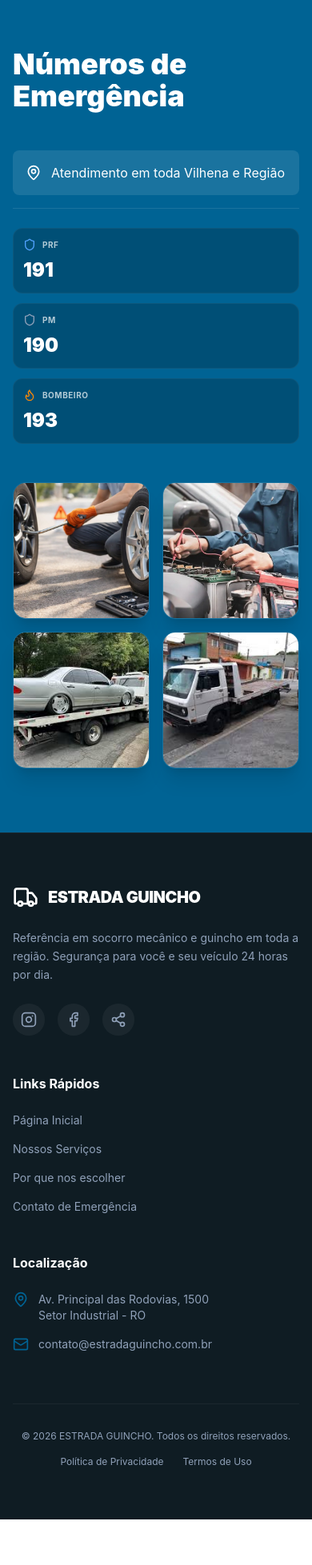
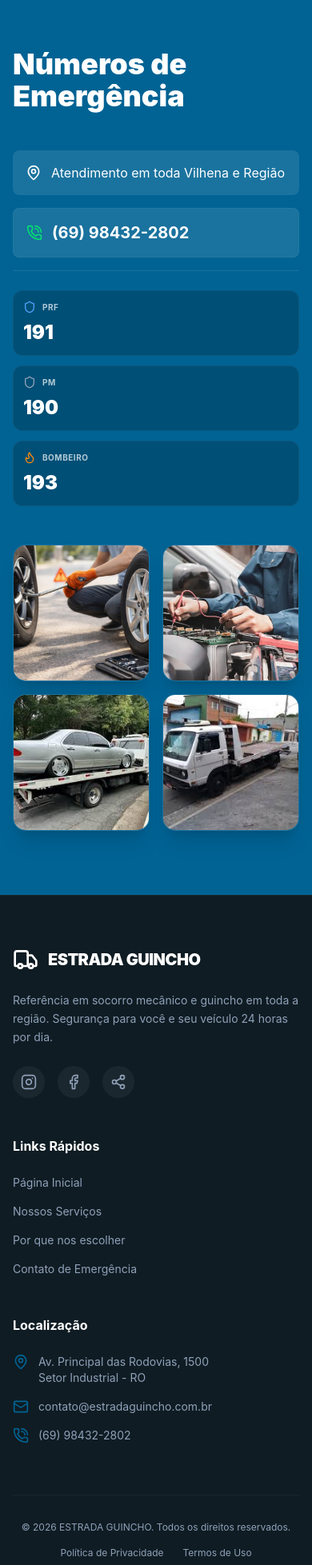
Before and after one commit to natanael83/estrada-guincho, a React (Vite) app: page / in a window 390 px wide. Shown: the part 3067-5024 px from the top of the page at 80% size. Before the commit the page ends 4967 px from the top, so only its background shows below. Built offline with nearby package versions, Linux system fonts and the light colour scheme.

Commit message:
feat: add phone number display in contact and footer sections

```diff
--- a/src/App.tsx
+++ b/src/App.tsx
@@ -274,6 +274,13 @@ const Contact = () => {
               <MapPin className="w-5 h-5" />
               <span>Atendimento em toda Vilhena e Região</span>
             </div>
+            <a
+              href="https://api.whatsapp.com/send?phone=5569984322802&text=Olá,%20gostaria%20de%20solicitar%20um%20guincho."
+              className="bg-white/10 p-4 rounded-lg flex items-center gap-3 hover:bg-white/20 transition-all border border-white/5"
+            >
+              <PhoneCall className="w-5 h-5 text-green-400" />
+              <span className="text-xl font-bold">(69) 98432-2802</span>
+            </a>
             <div className="grid grid-cols-1 sm:grid-cols-3 gap-3 border-t border-white/10 pt-6 mt-2">
               <div className="bg-black/20 p-3 rounded-xl border border-white/5 flex flex-col gap-1">
                 <div className="flex items-center gap-2 mb-1">
@@ -404,6 +411,10 @@ const Footer = () => {
               <Mail className="w-5 h-5 text-primary" />
               <span>contato@estradaguincho.com.br</span>
             </li>
+            <li className="flex gap-3">
+              <PhoneCall className="w-5 h-5 text-primary" />
+              <a href="https://api.whatsapp.com/send?phone=5569984322802&text=Olá,%20gostaria%20de%20solicitar%20um%20guincho." className="hover:text-primary transition-colors">(69) 98432-2802</a>
+            </li>
           </ul>
         </div>
       </div>
```
